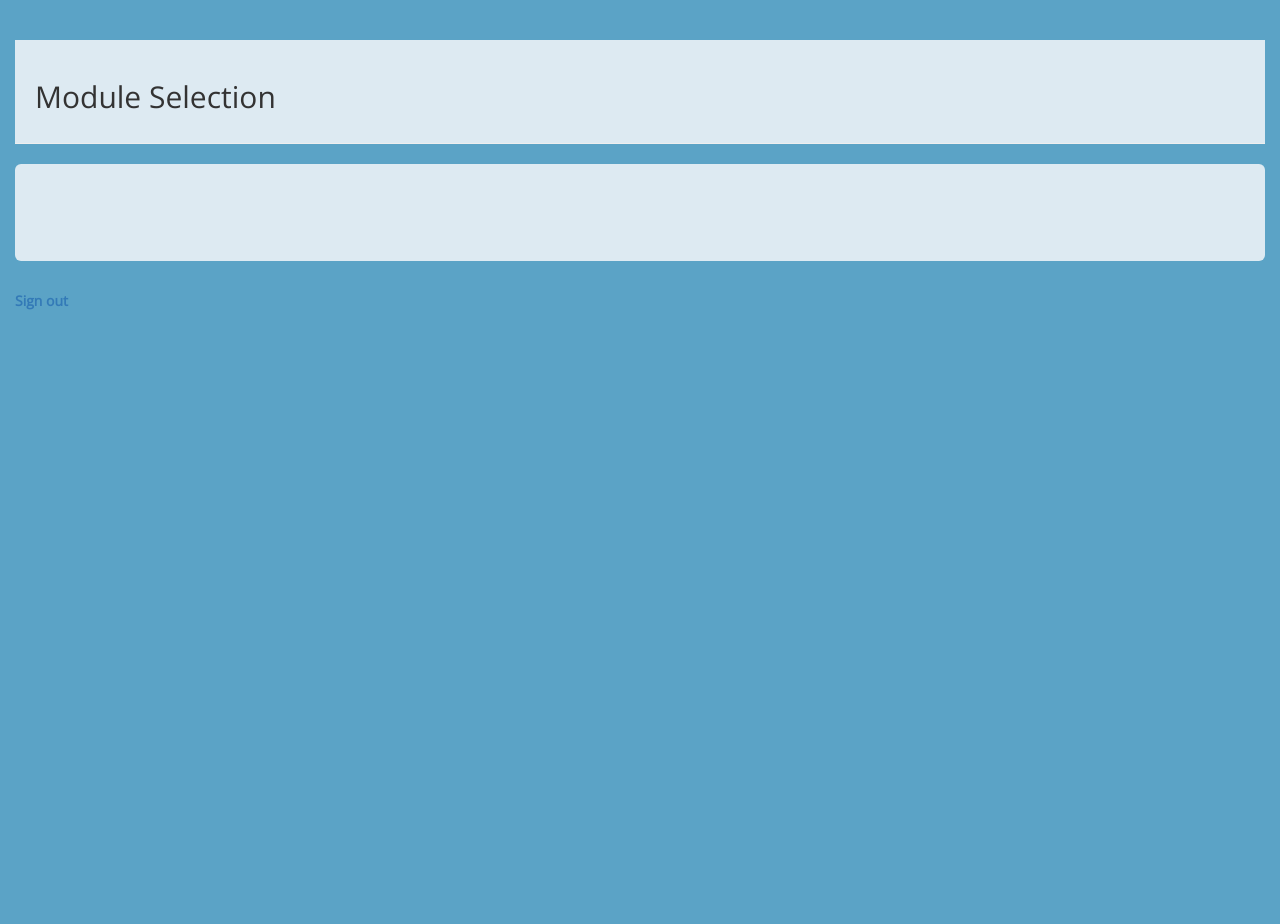
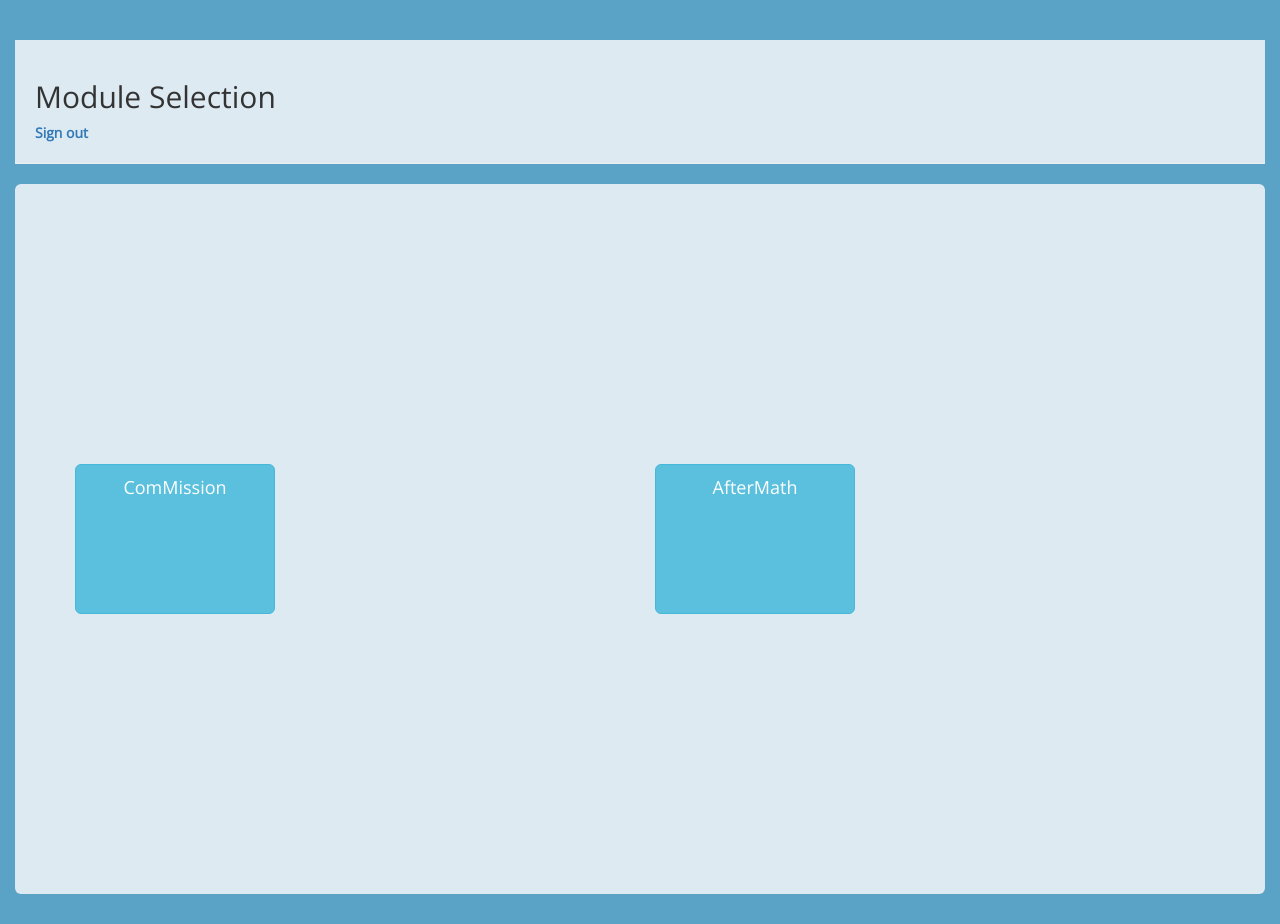
Before and after one commit to marcellBan/KraKen_the_Code, a Flask app: page /modules in a window 1280 px wide. Before the commit the page ends 310 px from the top, so only its background shows below. Run offline with Flask 2, Linux system fonts and the light colour scheme; some libraries are stand-ins or nearby versions.

Commit message:
Some more layout mucking

```diff
--- a/static/css/style.css
+++ b/static/css/style.css
@@ -13,15 +13,24 @@ html, body {
 }
 
 #kraken-main-logo {
-    height: 200px;
+    height: 170px;
     width: auto;
 }
 
-#main-p-jumbo {
-    height: 300px;
+.jumbotron {
+    padding: 280px;
 }
 
 h1 {
     padding: auto;
     padding-left: 25px;
 }
+
+.btn-mod {
+    padding: auto;
+}
+
+.btn-module {
+    height: 150px;
+    width: 200px;
+}
--- a/templates/index.html
+++ b/templates/index.html
@@ -3,9 +3,11 @@
 
 <head>
     <title>KraKen the Code</title>
+    <link rel="icon" href="/static/img/favicon-32x32.png" type="image/png">
     <link rel="stylesheet" href="https://maxcdn.bootstrapcdn.com/bootstrap/3.3.7/css/bootstrap.min.css">
     <link rel="stylesheet" href="/static/css/style.css" style type="text/css">
     <link href="https://fonts.googleapis.com/css?family=Open+Sans" rel="stylesheet">
+    <script src="https://ajax.googleapis.com/ajax/libs/jquery/3.2.1/jquery.min.js"></script>
     <script src="https://maxcdn.bootstrapcdn.com/bootstrap/3.3.7/js/bootstrap.min.js"></script>
     <script src="/static/js/tools.js"></script>
     <script src="/static/js/main.js" ></script>
@@ -28,8 +30,8 @@
             </div>
         </div>
         <div class="jumbotron" id="main-p-jumbo">
-            <p>blablabla</p>
-            <div id="my-signin2"></div>
+            <p>some nicey blahblah about our product</p>
+            <div class="well" id="my-signin2"></div>
         </div>
     </div>
 </body>
--- a/templates/modules.html
+++ b/templates/modules.html
@@ -3,28 +3,33 @@
 
 <head>
     <title>KraKen the Code</title>
+    <link rel="icon" href="/static/img/favicon-32x32.png" type="image/png">
     <link rel="stylesheet" href="https://maxcdn.bootstrapcdn.com/bootstrap/3.3.7/css/bootstrap.min.css">
     <link rel="stylesheet" href="/static/css/style.css" style type="text/css">
     <link href="https://fonts.googleapis.com/css?family=Open+Sans" rel="stylesheet">
+    <script src="https://ajax.googleapis.com/ajax/libs/jquery/3.2.1/jquery.min.js"></script>
     <script src="https://maxcdn.bootstrapcdn.com/bootstrap/3.3.7/js/bootstrap.min.js"></script>
     <script src="/static/js/tools.js"></script>
     <script src="/static/js/main.js" ></script>
     <script src="https://apis.google.com/js/platform.js?onload=start" async defer></script>
-    <!--<meta name="google-signin-client_id" content="95366867191-gjj1d97guk88o6lj23338lma223hrk31.apps.googleusercontent.com">-->
 </head>
 
 <body>
     <div class="container-fluid">
         <div class="page-header">
             <h2>Module Selection</h2>
+            <a href="#" onclick="signOut()">Sign out</a>
         </div>
         <div class="jumbotron">
             <div class="row" id="module-selector">
-                <div class="col-md-6"></div>
-                <div class="col-md-6"></div>
+                <div class="col-md-6 btn-mod">
+                    <div class="btn btn-lg btn-info btn-module">ComMission</div>
+                </div>
+                <div class="col-md-6 btn-mod">
+                    <div class="btn btn-lg btn-info btn-module">AfterMath</div>
+                </div>
             </div>
         </div>
-        <a href="#" onclick="signOut()">Sign out</a>
     </div>
 </body>
 
```
